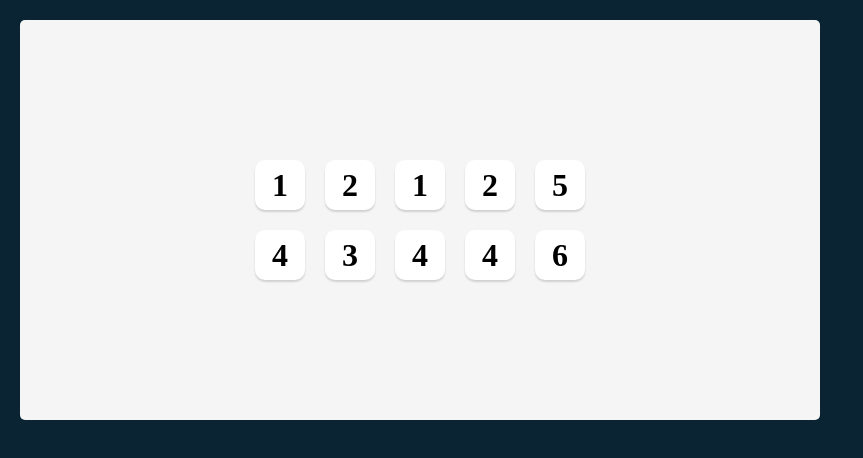
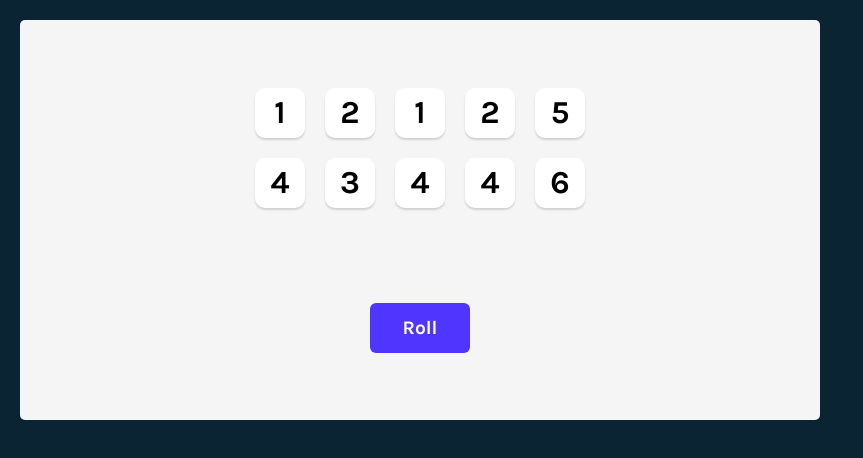
Before and after one commit to helmihidzir/scrimba-tenzies, a React (Vite) app: page / in a window 1280 px wide. Shown: the top 458 px of the page, without its empty margins (0-863 px from the left). Built offline with nearby package versions, Linux system fonts and the light colour scheme.

Commit message:
Add roll dice button

```diff
--- a/src/App.jsx
+++ b/src/App.jsx
@@ -1,5 +1,4 @@
 import React from "react"
-import { useState } from "react"
 import Die from "./components/Die.jsx"
 
 export default function App() {
@@ -14,6 +13,9 @@
 
     return randomNumbers
   }
+  function rollDice() {
+    setDice(allNewDice())
+  }
 
   const diceElements = dice.map(die => <Die value={die} />)
 
@@ -22,6 +24,8 @@
       <div className="dice-container">
         {diceElements}
       </div>
+
+      <button className="roll-dice" onClick={rollDice}>Roll</button>
     </main>
   )
 }
--- a/src/index.css
+++ b/src/index.css
@@ -6,6 +6,7 @@
     margin: 0;
     background-color: #0B2434;
     padding: 20px;
+    font-family: 'Karla', sans-serif;
 }
 
 main {
@@ -13,10 +14,11 @@
     height: 400px;
     max-width: 800px;
     border-radius: 5px;
+    padding: 20px;
     display: flex;
-    justify-content: center;
+    flex-direction: column;
+    justify-content: space-around;
     align-items: center;
-    padding: 20px;
 }
 
 .dice-container {
@@ -41,3 +43,22 @@
 .die-num {
     font-size: 2rem;
 }
+
+.roll-dice {
+    height: 50px;
+    width: 100px;
+    border: none;
+    border-radius: 6px;
+    background-color: #5035FF;
+    color: white;
+    font-size: 1.2rem;
+    font-family: 'Karla', sans-serif;
+}
+
+.roll-dice:focus {
+    outline: none;
+}
+
+.roll-dice:active {
+    box-shadow: inset 5px 5px 10px -3px rgba(0, 0, 0, 0.7);
+}
```
